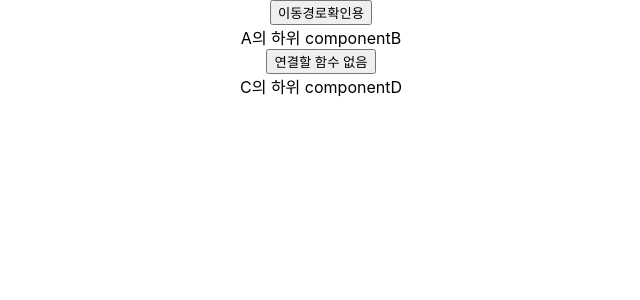
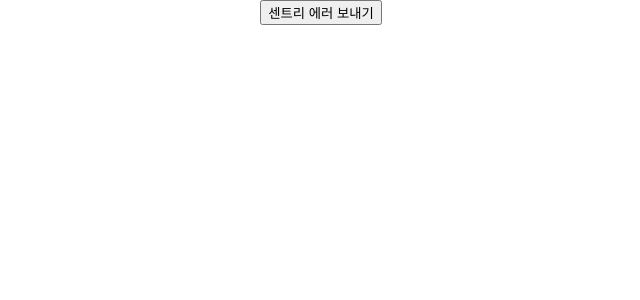
Before and after one commit to yuni-L/react-sentry, a React (Create React App) app: page / in a window 1280 px wide. Shown: the top 300 px of the page, without its empty margins (319-959 px from the left). Built offline with nearby package versions, Linux system fonts and the light colour scheme.

Commit message:
sentry example

```diff
--- a/src/App.jsx
+++ b/src/App.jsx
@@ -1,13 +1,18 @@
 import './App.css';
-import ComponentA from './components/testA/componentA'
-import ComponentC from './components/testB/componentC'
+import sentry from './utils/sentry';
 
 function App() {
+  const errorToSentry = () => {
+    try {
+      throw new Error ('센트리로 에러 보내기');
+    } catch(error) {
+      sentry.error(error);
+      sentry.message('임의의 에러 후, 보내지는 메세지');
+    }
+  }
   return (
     <div className="App">
-      <ComponentA/>
-      <ComponentC/>
-      {/* <button onClick={noneOfFunction}>연결할 함수 없음</button> */}
+      <button onClick={() => { errorToSentry(); }}>센트리 에러 보내기</button>
     </div>
   );
 }
--- a/src/components/testA/componentA.jsx
+++ /dev/null
@@ -1,34 +0,0 @@
-import ComponentB from './componentB'
-// import * as Sentry from "@sentry/react";
-// import { Integrations } from "@sentry/tracing";
-import sentry from '../../utils/sentry'
-
-function componentA() {
-  console.log('linked github repository commit test');
-  // console.log('sentry', sentry)
-  sentry.init();
-  // Sentry.init({
-  //   dsn: `${process.env.REACT_APP_DSN}`,
-  //   integrations: [new Integrations.BrowserTracing()],
-
-  //   // Set tracesSampleRate to 1.0 to capture 100%
-  //   // of transactions for performance monitoring.
-  //   // We recommend adjusting this value in production
-  //  tracingOptions: { // 하위 구성 요소를 추적하고 렌더링 프로세스에 대한 자세한 내용을 보기
-  //     trackComponents: true,
-  //  },
-  //  attachProps: true, // 로깅을 위해 모든 Vue 구성 요소의 props를 보기
-  //  tracesSampleRate: 1, // 0에서 1 사이의 숫자로 주어진 트랜잭션이 Sentry로 전송 될 확률을 제어
-  // //  beforeSend: (event, hint) => console.log(event, hint), // 에러를 Sentry에게 전달하기 전 처리할 수 있는 hook
-  // });
-
-  console.log('componentA');
-  return (
-    <div className="componentA">
-      <button onClick={() => {console.log('이동경로확인용')}}>이동경로확인용</button>
-      <ComponentB />
-    </div>
-  );
-}
-
-export default componentA;
--- a/src/components/testA/componentB.jsx
+++ /dev/null
@@ -1,24 +0,0 @@
-/* eslint-disable no-unused-expressions */
-/* eslint-disable no-undef */
-import sentry from '../../utils/sentry'
-
-function componentB() {
-  const BB = () => {
-    // 안나옴1;
-    try {
-      a;
-    } catch(err) {
-      sentry.captureError(err);
-      // sentry.captureMessage('errtest');
-      console.log('err', err);
-    }
-  }
-  return (
-    <div className="componentB">
-      <div>A의 하위 componentB</div>
-      <button onClick={BB}>연결할 함수 없음</button>
-    </div>
-  );
-}
-
-export default componentB;
--- a/src/components/testB/componentC.jsx
+++ /dev/null
@@ -1,23 +0,0 @@
-import ComponentD from './componentD'
-// import * as Sentry from "@sentry/react";
-// import { Integrations } from "@sentry/tracing";
-
-function componentC() {
-  // Sentry.init({
-  //   dsn: `${process.env.REACT_APP_DSN}`,
-  //   integrations: [new Integrations.BrowserTracing()],
-
-  //   // Set tracesSampleRate to 1.0 to capture 100%
-  //   // of transactions for performance monitoring.
-  //   // We recommend adjusting this value in production
-  //   tracesSampleRate: 1.0,
-  // });
-  console.log('componentC');
-  return (
-    <div className="componentC">
-      <ComponentD />
-    </div>
-  );
-}
-
-export default componentC;
--- a/src/components/testB/componentD.jsx
+++ /dev/null
@@ -1,10 +0,0 @@
-function componentD() {
-  return (
-    <div className="componentD">
-      <div>C의 하위 componentD</div>
-      {/* <button onClick={DD}>연결할 함수 없음</button> */}
-    </div>
-  );
-}
-
-export default componentD;
--- a/src/index.js
+++ b/src/index.js
@@ -3,19 +3,9 @@
 import './index.css';
 import App from './App';
 import reportWebVitals from './reportWebVitals';
+import Sentry from './utils/sentry'
 
-// import * as Sentry from "@sentry/react";
-// import { Integrations } from "@sentry/tracing";
-
-// Sentry.init({
-//   dsn: `${process.env.REACT_APP_DSN}`,
-//   integrations: [new Integrations.BrowserTracing()],
-
-//   // Set tracesSampleRate to 1.0 to capture 100%
-//   // of transactions for performance monitoring.
-//   // We recommend adjusting this value in production
-//   tracesSampleRate: 1.0,
-// });
+Sentry.init();
 
 ReactDOM.render(
   <React.StrictMode>
--- a/src/utils/sentry.jsx
+++ b/src/utils/sentry.jsx
@@ -1,25 +1,21 @@
 import * as Sentry from "@sentry/react";
-// import * as Sentry from "@sentry/browser";
 import { Integrations } from "@sentry/tracing";
 
 const sentry = {
   init: () => {
-    console.log('process.env', process.env)
-    // init
     process.env.NODE_ENV === "development" &&
       Sentry.init({
         dsn: `${process.env.REACT_APP_DSN}`,
         integrations: [new Integrations.BrowserTracing()],
-        tracesSampleRate: 1,
         release: process.env.REACT_APP_VERSION,
         environment: process.env.NODE_ENV
       });
   },
-  captureError: (err) => {
+  error: (err) => {
     // error 캡처하기
     Sentry.captureException(err);
   },
-  captureMessage: (msg) => {
+  message: (msg) => {
     // 메세지보내기
     Sentry.captureMessage(msg);
   },
```
